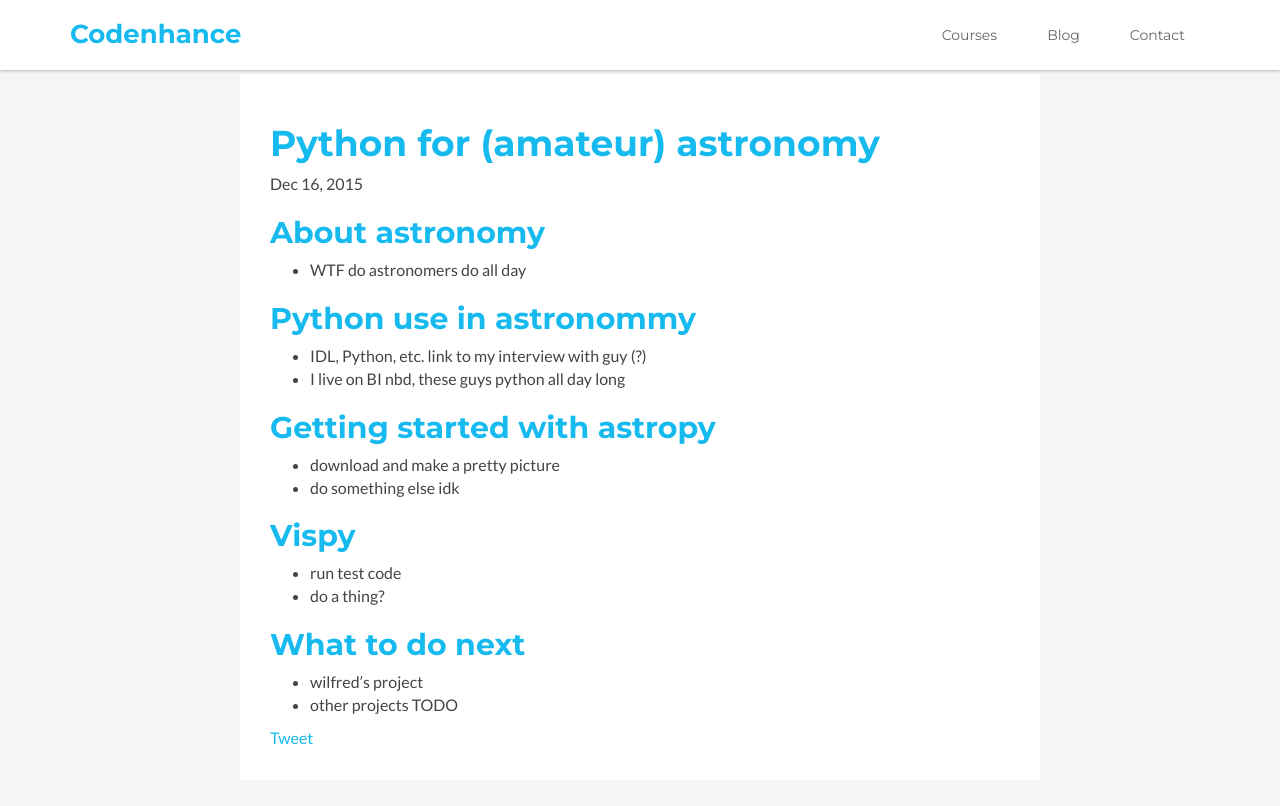
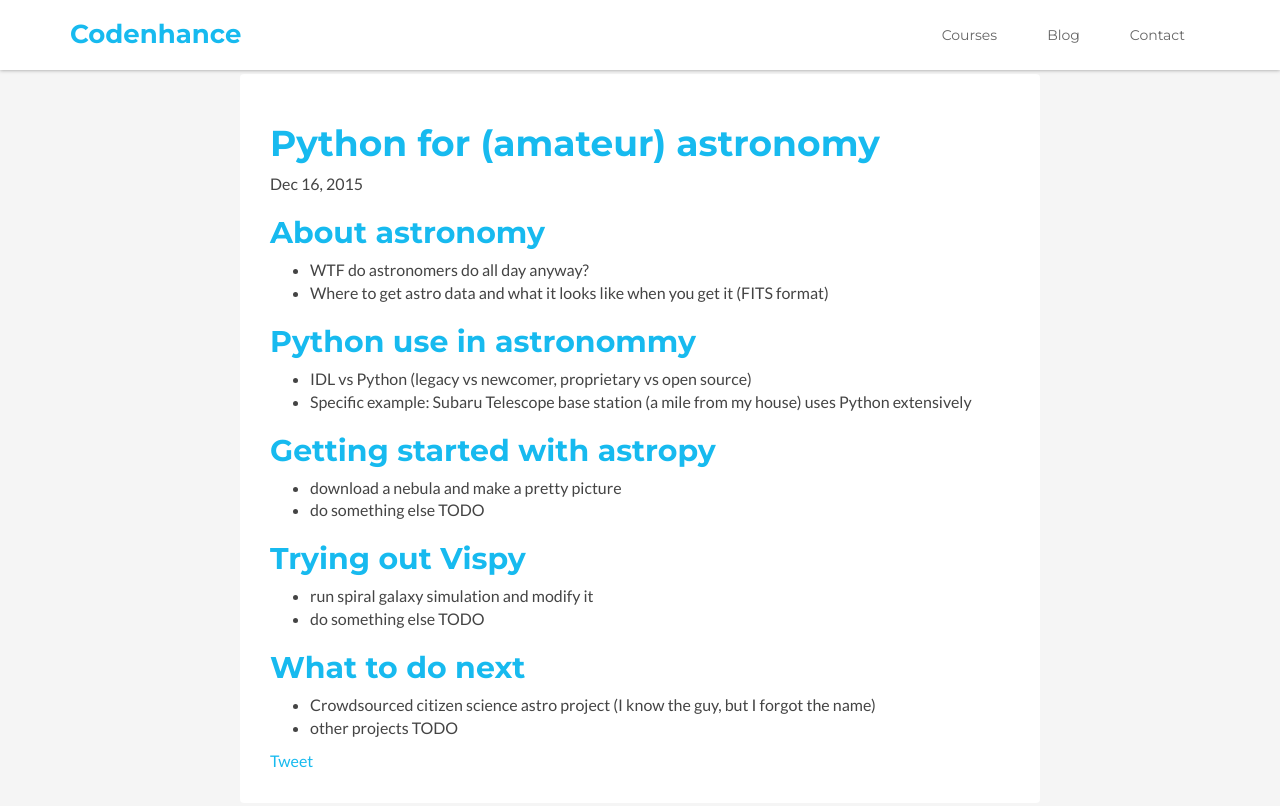
Before and after one commit to Codenhance/codenhance.github.io, a Jekyll site: the page built from python-for-the-amateur-astronomer/index.md, in a window 1280 px wide and 900 px high, scrolled down 344 px. Shown: the top 806 px of the window. Built offline with Jekyll 4.4.1, drawn with Linux system fonts in a browser that asks for light colours; comment, search, counter and statistics services are not loaded.

Commit message:
updated outline for python for astro

```diff
--- a/python-for-the-amateur-astronomer/index.md
+++ b/python-for-the-amateur-astronomer/index.md
@@ -6,24 +6,25 @@ date:   2015-12-16 15:12:07
 
 ## About astronomy
 
-- WTF do astronomers do all day
+- WTF do astronomers do all day anyway?
+- Where to get astro data and what it looks like when you get it (FITS format)
 
 ## Python use in astronommy
 
-- IDL, Python, etc. link to my interview with guy (?)
-- I live on BI nbd, these guys python all day long
+- IDL vs Python (legacy vs newcomer, proprietary vs open source)
+- Specific example: Subaru Telescope base station (a mile from my house) uses Python extensively
 
 ## Getting started with astropy
 
-- download and make a pretty picture
-- do something else idk
+- download a nebula and make a pretty picture
+- do something else TODO
 
-## Vispy
+## Trying out Vispy
 
-- run test code
-- do a thing?
+- run spiral galaxy simulation and modify it
+- do something else TODO
 
 ## What to do next
 
-- wilfred's project
+- Crowdsourced citizen science astro project (I know the guy, but I forgot the name)
 - other projects TODO
```
